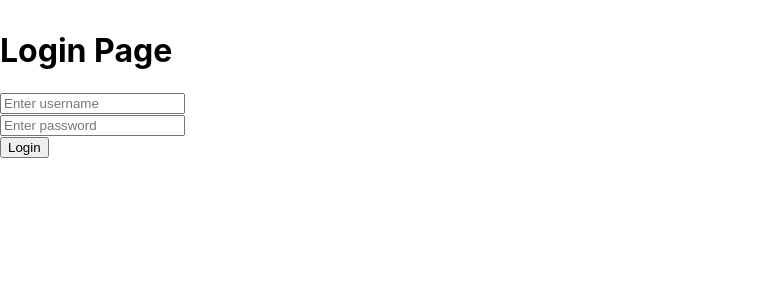
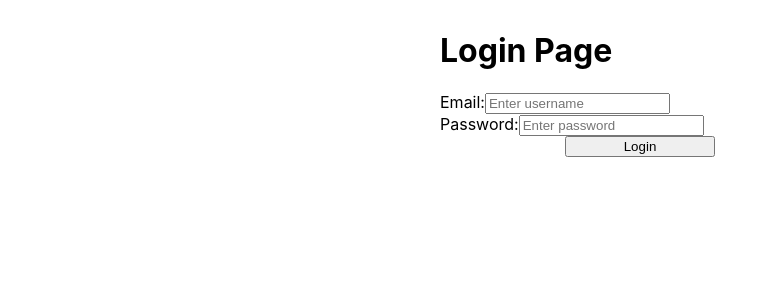
Before and after one commit to WarWarKyaw/todo-list, a React (Create React App) app: page / in a window 1280 px wide. Shown: the top 300 px of the page, without its empty margins (0-778 px from the left). Built offline with nearby package versions, Linux system fonts and the light colour scheme; no server answers; the HTML template or start-up script is replaced by a standard one.

Commit message:
fixed login UI

```diff
--- a/src/pages/Home.js
+++ b/src/pages/Home.js
@@ -16,6 +16,8 @@ function Home() {
   const navigate = useNavigate();
 
   const [tasks, setTasks] = useState([]);
+  const [completedTasks, setCompletedTasks] = useState([]);
+  const [incompletedTasks, setIncompletedTasks] = useState([]);
   const [displayTasks, setDisplayTasks] = useState([]);
   const [activeLink, setActiveLink] = useState("all");
 
--- a/src/pages/Login.js
+++ b/src/pages/Login.js
@@ -1,37 +1,63 @@
-import { auth, signInWithEmailAndPassword } from '../firebase-config';
+import { auth, signInWithEmailAndPassword } from "../firebase-config";
 import { useState } from "react";
 
 function Login() {
   const [email, setEmail] = useState("");
   const [password, setPassword] = useState("");
+  const [loading, setLoading] = useState(false);
 
   const signin = () => {
+    setLoading(true);
     signInWithEmailAndPassword(auth, email, password)
       .then((userCredential) => {
+        setLoading(false);
         // Signed in
-            const user = userCredential.user;
-            console.log('login suceess...')
-            console.log('cre ', userCredential)
+        // need to save userCredential if you want to display userInfo or something
         // ...
       })
       .catch((error) => {
+        setLoading(false);
+        alert("Email and Password do not match!");
         console.log(error.code);
         console.log(error.message);
-            const errorCode = error.code;
-            const errorMessage = error.message;
       });
-    }
+  };
 
   return (
-      <div>
+    <div style={{ width: 400, margin: "auto" }}>
       <h1>Login Page</h1>
-        <div>
-            <input type="email" placeholder="Enter username" required onChange={(event) => setEmail(event.target.value)} />
+      <div className="form-group">
+        <label htmlFor="email">Email:</label>
+        <input
+          type="text"
+          className="form-control"
+          id="email"
+          placeholder="Enter username"
+          required
+          onChange={(event) => setEmail(event.target.value)}
+          value={email}
+        />
       </div>
-        <div>
-            <input type="password" placeholder="Enter password" required onChange={(event) => setPassword(event.target.value)} />
+      <div className="form-group mt-2 mb-3">
+        <label htmlFor="password">Password:</label>
+        <input
+          type="password"
+          className="form-control"
+          id="password"
+          placeholder="Enter password"
+          required
+          onChange={(event) => setPassword(event.target.value)}
+          value={password}
+        />
       </div>
-        <button onClick={signin}>Login</button>
+      <button
+        className="btn btn-primary"
+        style={{ width: 150, margin: "auto", display: "block" }}
+        onClick={signin}
+        disabled={loading}
+      >
+        Login
+      </button>
     </div>
   );
 }
```
Lines whose indentation alone changed are shown as unchanged.
